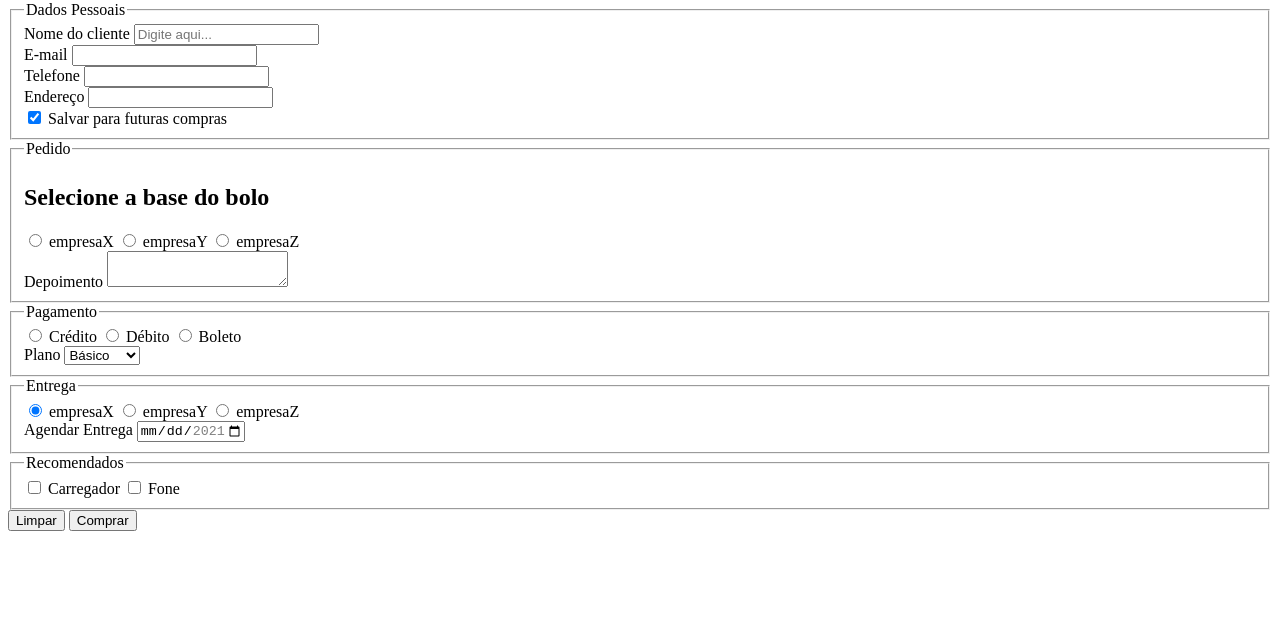
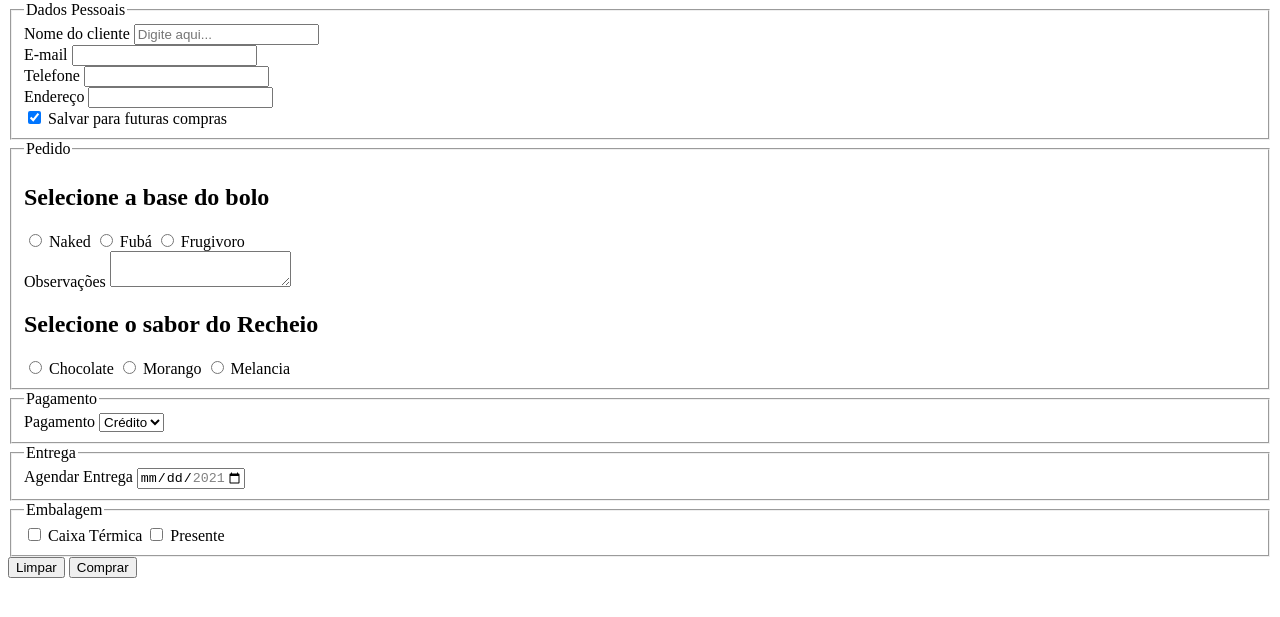
Before and after one commit to Chamusaca/Front-End-I, a plain HTML site: page primeiro-bimestre/ex-aula-11/index.html in a window 1280 px wide. Shown: the part 79-696 px from the top of the page. Drawn offline with Linux system fonts and the light colour scheme; files that its build step writes are made by us from their sources.

Commit message:
finalizacao do exercício da aula 11

```diff
--- a/primeiro-bimestre/ex-aula-11/index.html
+++ b/primeiro-bimestre/ex-aula-11/index.html
@@ -52,56 +52,53 @@
 
                     <div>
                         <input type="radio" name="base" id="Naked">
-                        <label for="empresaX">empresaX</label>
+                        <label for="empresaX">Naked</label>
 
                         <input type="radio" name="base" id="Fubá">
-                        <label for="empresaY">empresaY</label>
+                        <label for="empresaY">Fubá</label>
 
                         <input type="radio" name="base" id="Raw">
-                        <label for="empresaZ">empresaZ</label>
+                        <label for="empresaZ">Frugivoro</label>
                     </div>
 
                     <div>
-                        <label for="userDescription">Depoimento</label>
+                        <label for="userDescription">Observações</label>
                         <textarea name="userDescription" id="userDescription"></textarea>
                     </div>
+
+                    <div>
+                        <h2>Selecione o sabor do Recheio</h2>
+                    </div>
+
+                    <div>
+                        <input type="radio" name="recheio" id="Naked">
+                        <label for="empresaX">Chocolate</label>
+
+                        <input type="radio" name="recheio" id="Fubá">
+                        <label for="empresaY">Morango</label>
+
+                        <input type="radio" name="recheio" id="Raw">
+                        <label for="empresaZ">Melancia</label>
+                    </div>
+
                 </fieldset>
 
                 <fieldset>
                     <legend>Pagamento</legend>
+
                     <div>
-                        <input type="radio" name="payment" id="credit">
-                        <label for="credit">Crédito</label>
-
-                        <input type="radio" name="payment" id="debit">
-                        <label for="debit">Débito</label>
-
-                        <input type="radio" name="payment" id="bill">
-                        <label for="bill">Boleto</label>
+                        <label for="userPlan">Pagamento</label>
+                        <select name="userPlan" id="userPlan">
+                            <option value="1">Crédito</option>
+                            <option value="2">Débito</option>
+                            <option value="3">Boleto</option>
+                        </select>
                     </div>
 
-                    <div>
-                        <label for="userPlan">Plano</label>
-                        <select name="userPlan" id="userPlan">
-                            <option value="1">Básico</option>
-                            <option value="2">Médio</option>
-                            <option value="3">Premium</option>
-                        </select>
-                    </div>
                 </fieldset>
 
                 <fieldset>
                     <legend>Entrega</legend>
-                    <div>
-                        <input type="radio" name="tax" id="empresaX" checked>
-                        <label for="empresaX">empresaX</label>
-
-                        <input type="radio" name="tax" id="empresaY">
-                        <label for="empresaY">empresaY</label>
-
-                        <input type="radio" name="tax" id="empresaZ">
-                        <label for="empresaZ">empresaZ</label>
-                    </div>
 
                     <div>
                         <label for="">Agendar Entrega</label>
@@ -110,14 +107,14 @@
                 </fieldset>
 
                 <fieldset>
-                    <legend>Recomendados</legend>
+                    <legend>Embalagem</legend>
                     <div>
 
                         <input type="checkbox" name="recommended" id="firstProduct">
-                        <label for="firstProduct">Carregador</label>
+                        <label for="firstProduct">Caixa Térmica</label>
 
                         <input type="checkbox" name="recommended" id="secondProduct">
-                        <label for="secondProduct">Fone</label>
+                        <label for="secondProduct">Presente</label>
 
                     </div>
                 </fieldset>
--- a/primeiro-bimestre/ex-aula-11/style..css
+++ b/primeiro-bimestre/ex-aula-11/style..css
@@ -7,6 +7,8 @@
 }
 
 legend{
+
     font-size: 24px;
     margin-top: 14px;
+
 }
```
